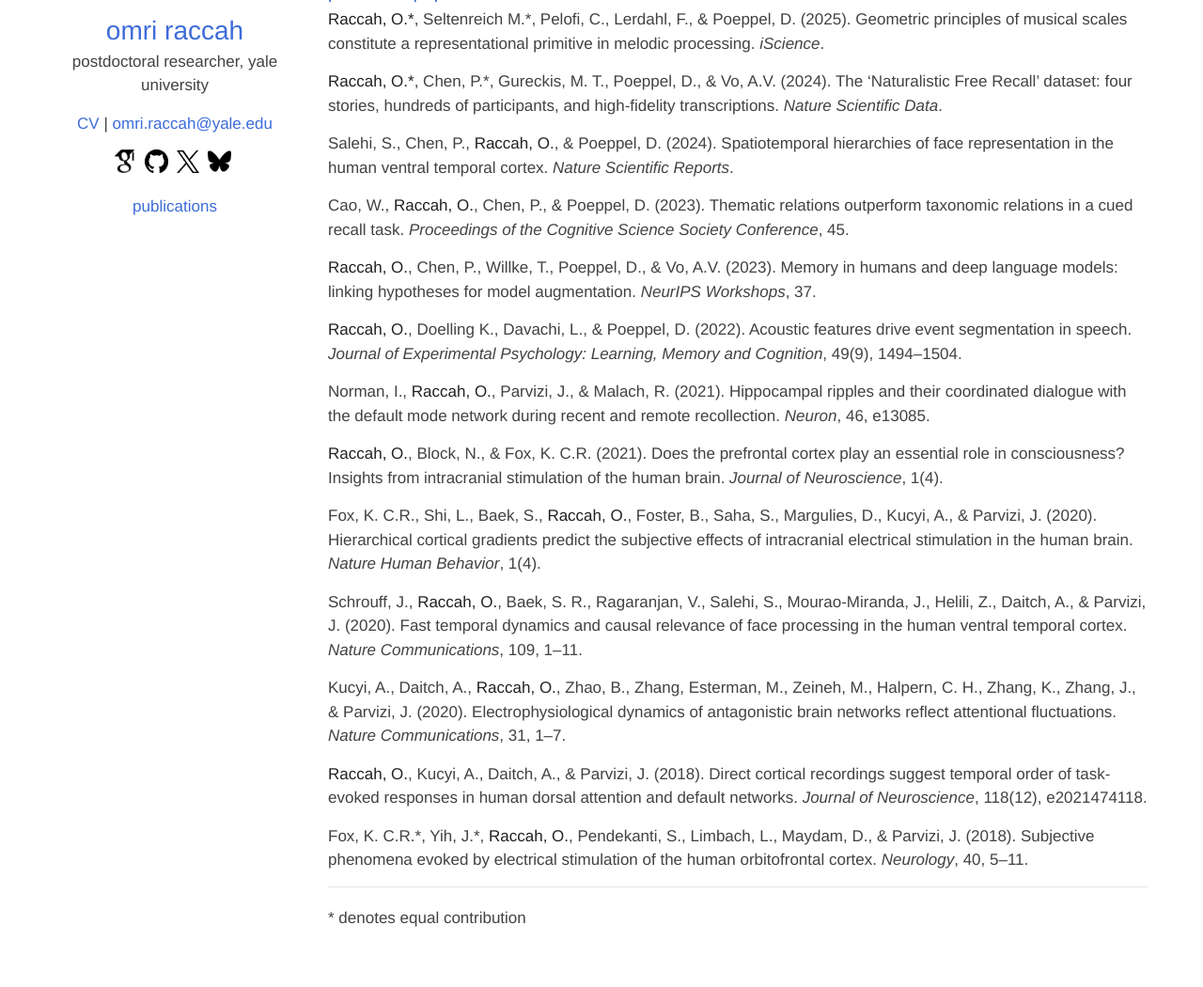
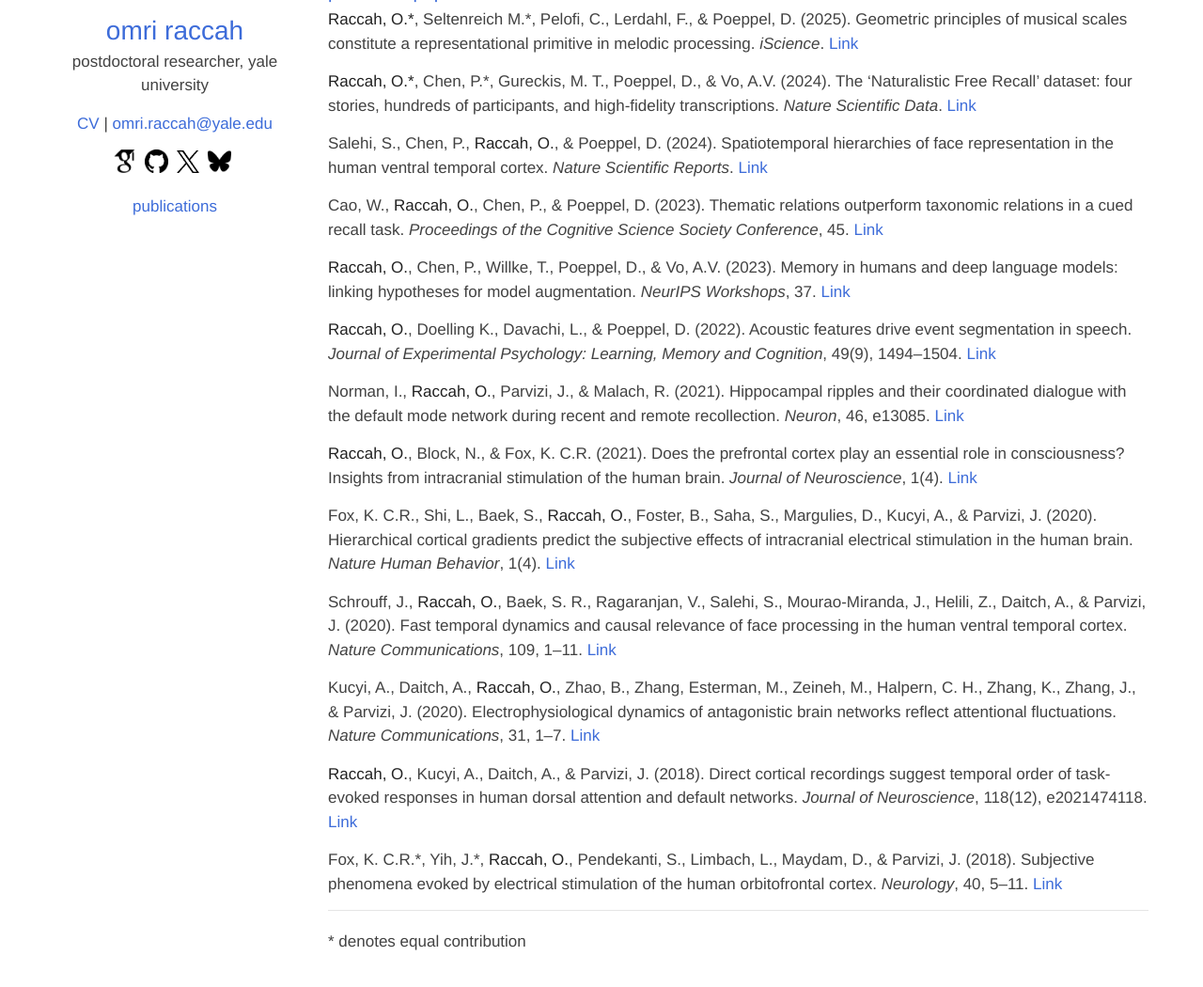
Before and after one commit to omriraccah/omriraccah.github.io, a Jekyll site: the page built from publications.md, in a window 1280 px wide and 1400 px high, scrolled down 141 px, cut to the strip 320-1370 px from the top of the window. Shown: the whole strip at 94% size. Built offline with Jekyll 4.4.1, drawn with Linux system fonts in a browser that asks for light colours; our own code applies the rules of GitHub Pages for plain Markdown files.

Commit message:
Update about me text and add publication links with bold name
Co-Authored-By: Claude Sonnet 4.6 <noreply@anthropic.com>

```diff
--- a/publications.md
+++ b/publications.md
@@ -7,11 +7,11 @@ layout: default
 
 ### preprints & under review
 
-Xue, A.M., Hsu, S., Rarocque, K.F., **Raccah, O.**, Gonzalez, A., Parvizi, J., & Wagner, A. (2026; Submitted). Hippocampal patterns and associative memory: Distinct intracranial EEG temporal encoding patterns support memory. [BioRxiv](https://biorxiv.org){:target="_blank"}
+Xue, A.M., Hsu, S., Rarocque, K.F., **Raccah, O.**, Gonzalez, A., Parvizi, J., & Wagner, A. (2026; Submitted). Hippocampal patterns and associative memory: Distinct intracranial EEG temporal encoding patterns support memory. [BioRxiv](https://www.biorxiv.org/content/10.64898/2026.03.18.712716v1){:target="_blank"}
 
-**Raccah, O.**, Agarwal, A., Zhu, Y., & Turk-Browne, N. (2026; Under review). Multisensory coding in the human hippocampus. [BioRxiv](https://biorxiv.org){:target="_blank"}
+**Raccah, O.**, Agarwal, A., Zhu, Y., & Turk-Browne, N. (2026; Under review). Multisensory coding in the human hippocampus. [BioRxiv](https://www.biorxiv.org/content/10.64898/2026.03.01.708855v1){:target="_blank"}
 
-**Raccah, O.\***, Chen, P.\*, Vo, A.V., Poeppel, D., & Gureckis, M. T. (2025; Under review). Distinct paths to false memory revealed in hundreds of narrative recollections. [PsyArXiv](https://psyarxiv.com){:target="_blank"}
+**Raccah, O.\***, Chen, P.\*, Vo, A.V., Poeppel, D., & Gureckis, M. T. (2025; Under review). Distinct paths to false memory revealed in hundreds of narrative recollections. [PsyArXiv](https://osf.io/preprints/psyarxiv/sfqea){:target="_blank"}
 
 Cao, W., **Raccah, O.**, Chen, P., Poeppel, D., & Tompary, A. (2025; In revision). The privileged role of thematic conceptual relations in episodic memory. [PsyArXiv](https://psyarxiv.com){:target="_blank"}
 
@@ -19,31 +19,31 @@ Cao, W., **Raccah, O.**, Chen, P., Poeppel, D., & Tompary, A. (2025; In revision
 
 ### published papers
 
-**Raccah, O.\***, Seltenreich M.\*, Pelofi, C., Lerdahl, F., & Poeppel, D. (2025). Geometric principles of musical scales constitute a representational primitive in melodic processing. *iScience*.
+**Raccah, O.\***, Seltenreich M.\*, Pelofi, C., Lerdahl, F., & Poeppel, D. (2025). Geometric principles of musical scales constitute a representational primitive in melodic processing. *iScience*. [Link](https://www.cell.com/iscience/fulltext/S2589-0042(25)01962-5){:target="_blank"}
 
-**Raccah, O.\***, Chen, P.\*, Gureckis, M. T., Poeppel, D., & Vo, A.V. (2024). The 'Naturalistic Free Recall' dataset: four stories, hundreds of participants, and high-fidelity transcriptions. *Nature Scientific Data*.
+**Raccah, O.\***, Chen, P.\*, Gureckis, M. T., Poeppel, D., & Vo, A.V. (2024). The 'Naturalistic Free Recall' dataset: four stories, hundreds of participants, and high-fidelity transcriptions. *Nature Scientific Data*. [Link](https://www.nature.com/articles/s41597-024-04082-6){:target="_blank"}
 
-Salehi, S., Chen, P., **Raccah, O.**, & Poeppel, D. (2024). Spatiotemporal hierarchies of face representation in the human ventral temporal cortex. *Nature Scientific Reports*.
+Salehi, S., Chen, P., **Raccah, O.**, & Poeppel, D. (2024). Spatiotemporal hierarchies of face representation in the human ventral temporal cortex. *Nature Scientific Reports*. [Link](https://www.nature.com/articles/s41598-024-77895-5){:target="_blank"}
 
-Cao, W., **Raccah, O.**, Chen, P., & Poeppel, D. (2023). Thematic relations outperform taxonomic relations in a cued recall task. *Proceedings of the Cognitive Science Society Conference*, 45.
+Cao, W., **Raccah, O.**, Chen, P., & Poeppel, D. (2023). Thematic relations outperform taxonomic relations in a cued recall task. *Proceedings of the Cognitive Science Society Conference*, 45. [Link](https://escholarship.org/uc/item/63v4969z){:target="_blank"}
 
-**Raccah, O.**, Chen, P., Willke, T., Poeppel, D., & Vo, A.V. (2023). Memory in humans and deep language models: linking hypotheses for model augmentation. *NeurIPS Workshops*, 37.
+**Raccah, O.**, Chen, P., Willke, T., Poeppel, D., & Vo, A.V. (2023). Memory in humans and deep language models: linking hypotheses for model augmentation. *NeurIPS Workshops*, 37. [Link](https://arxiv.org/abs/2210.01869){:target="_blank"}
 
-**Raccah, O.**, Doelling K., Davachi, L., & Poeppel, D. (2022). Acoustic features drive event segmentation in speech. *Journal of Experimental Psychology: Learning, Memory and Cognition*, 49(9), 1494–1504.
+**Raccah, O.**, Doelling K., Davachi, L., & Poeppel, D. (2022). Acoustic features drive event segmentation in speech. *Journal of Experimental Psychology: Learning, Memory and Cognition*, 49(9), 1494–1504. [Link](https://pubmed.ncbi.nlm.nih.gov/35708938/){:target="_blank"}
 
-Norman, I., **Raccah, O.**, Parvizi, J., & Malach, R. (2021). Hippocampal ripples and their coordinated dialogue with the default mode network during recent and remote recollection. *Neuron*, 46, e13085.
+Norman, I., **Raccah, O.**, Parvizi, J., & Malach, R. (2021). Hippocampal ripples and their coordinated dialogue with the default mode network during recent and remote recollection. *Neuron*, 46, e13085. [Link](https://www.cell.com/neuron/fulltext/S0896-6273(21)00461-X){:target="_blank"}
 
-**Raccah, O.**, Block, N., & Fox, K. C.R. (2021). Does the prefrontal cortex play an essential role in consciousness? Insights from intracranial stimulation of the human brain. *Journal of Neuroscience*, 1(4).
+**Raccah, O.**, Block, N., & Fox, K. C.R. (2021). Does the prefrontal cortex play an essential role in consciousness? Insights from intracranial stimulation of the human brain. *Journal of Neuroscience*, 1(4). [Link](https://www.jneurosci.org/content/41/10/2076){:target="_blank"}
 
-Fox, K. C.R., Shi, L., Baek, S., **Raccah, O.**, Foster, B., Saha, S., Margulies, D., Kucyi, A., & Parvizi, J. (2020). Hierarchical cortical gradients predict the subjective effects of intracranial electrical stimulation in the human brain. *Nature Human Behavior*, 1(4).
+Fox, K. C.R., Shi, L., Baek, S., **Raccah, O.**, Foster, B., Saha, S., Margulies, D., Kucyi, A., & Parvizi, J. (2020). Hierarchical cortical gradients predict the subjective effects of intracranial electrical stimulation in the human brain. *Nature Human Behavior*, 1(4). [Link](https://www.nature.com/articles/s41562-020-0910-1){:target="_blank"}
 
-Schrouff, J., **Raccah, O.**, Baek, S. R., Ragaranjan, V., Salehi, S., Mourao-Miranda, J., Helili, Z., Daitch, A., & Parvizi, J. (2020). Fast temporal dynamics and causal relevance of face processing in the human ventral temporal cortex. *Nature Communications*, 109, 1–11.
+Schrouff, J., **Raccah, O.**, Baek, S. R., Ragaranjan, V., Salehi, S., Mourao-Miranda, J., Helili, Z., Daitch, A., & Parvizi, J. (2020). Fast temporal dynamics and causal relevance of face processing in the human ventral temporal cortex. *Nature Communications*, 109, 1–11. [Link](https://www.nature.com/articles/s41467-020-14432-8){:target="_blank"}
 
-Kucyi, A., Daitch, A., **Raccah, O.**, Zhao, B., Zhang, Esterman, M., Zeineh, M., Halpern, C. H., Zhang, K., Zhang, J., & Parvizi, J. (2020). Electrophysiological dynamics of antagonistic brain networks reflect attentional fluctuations. *Nature Communications*, 31, 1–7.
+Kucyi, A., Daitch, A., **Raccah, O.**, Zhao, B., Zhang, Esterman, M., Zeineh, M., Halpern, C. H., Zhang, K., Zhang, J., & Parvizi, J. (2020). Electrophysiological dynamics of antagonistic brain networks reflect attentional fluctuations. *Nature Communications*, 31, 1–7. [Link](https://www.nature.com/articles/s41467-019-14166-2){:target="_blank"}
 
-**Raccah, O.**, Kucyi, A., Daitch, A., & Parvizi, J. (2018). Direct cortical recordings suggest temporal order of task-evoked responses in human dorsal attention and default networks. *Journal of Neuroscience*, 118(12), e2021474118.
+**Raccah, O.**, Kucyi, A., Daitch, A., & Parvizi, J. (2018). Direct cortical recordings suggest temporal order of task-evoked responses in human dorsal attention and default networks. *Journal of Neuroscience*, 118(12), e2021474118. [Link](https://www.jneurosci.org/content/38/48/10305){:target="_blank"}
 
-Fox, K. C.R.\*, Yih, J.\*, **Raccah, O.**, Pendekanti, S., Limbach, L., Maydam, D., & Parvizi, J. (2018). Subjective phenomena evoked by electrical stimulation of the human orbitofrontal cortex. *Neurology*, 40, 5–11.
+Fox, K. C.R.\*, Yih, J.\*, **Raccah, O.**, Pendekanti, S., Limbach, L., Maydam, D., & Parvizi, J. (2018). Subjective phenomena evoked by electrical stimulation of the human orbitofrontal cortex. *Neurology*, 40, 5–11. [Link](https://www.neurology.org/doi/10.1212/WNL.0000000000006358){:target="_blank"}
 
 ***
 
```
Also changed, not shown: index.md (+2 -2 lines).
